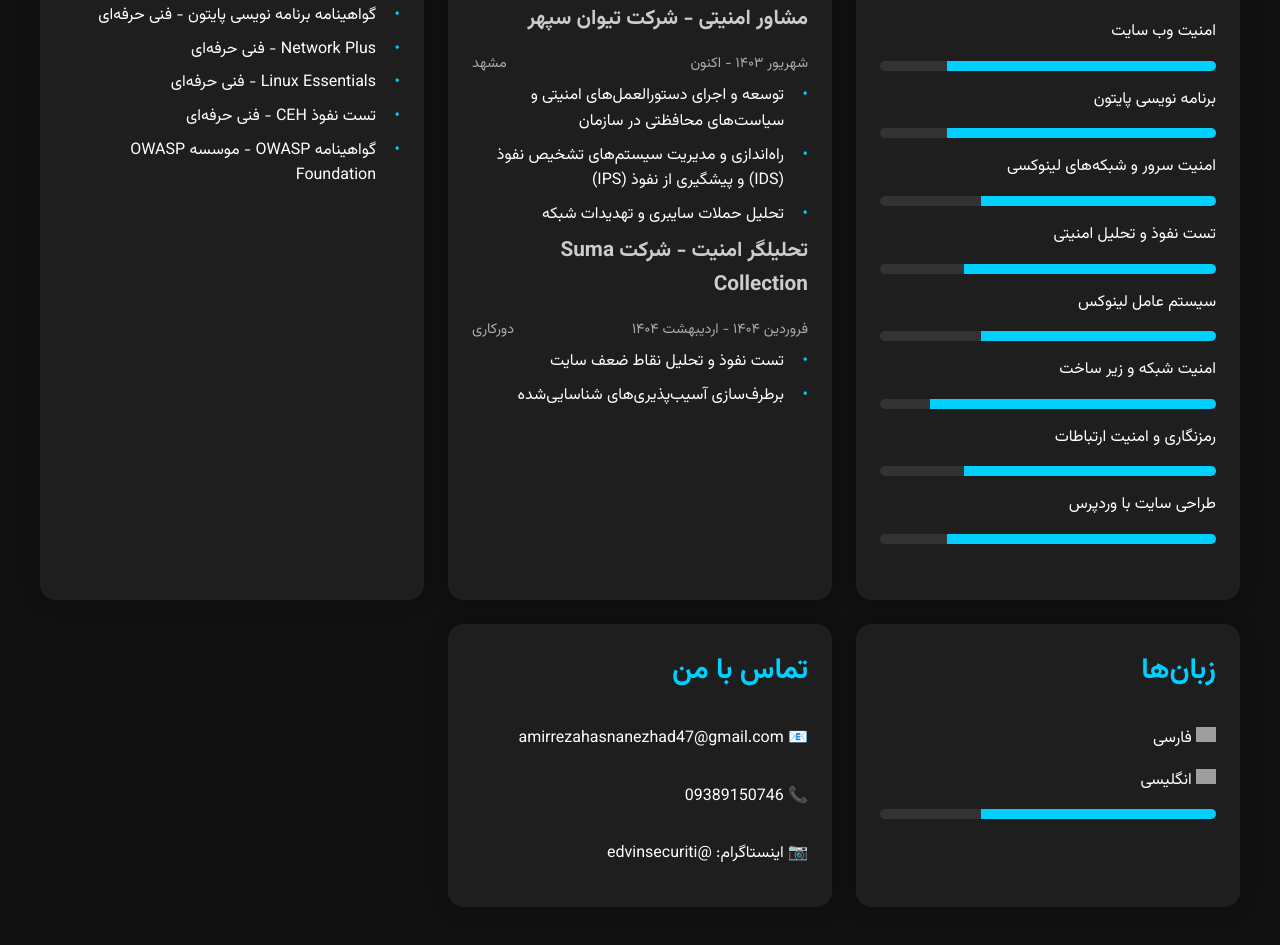
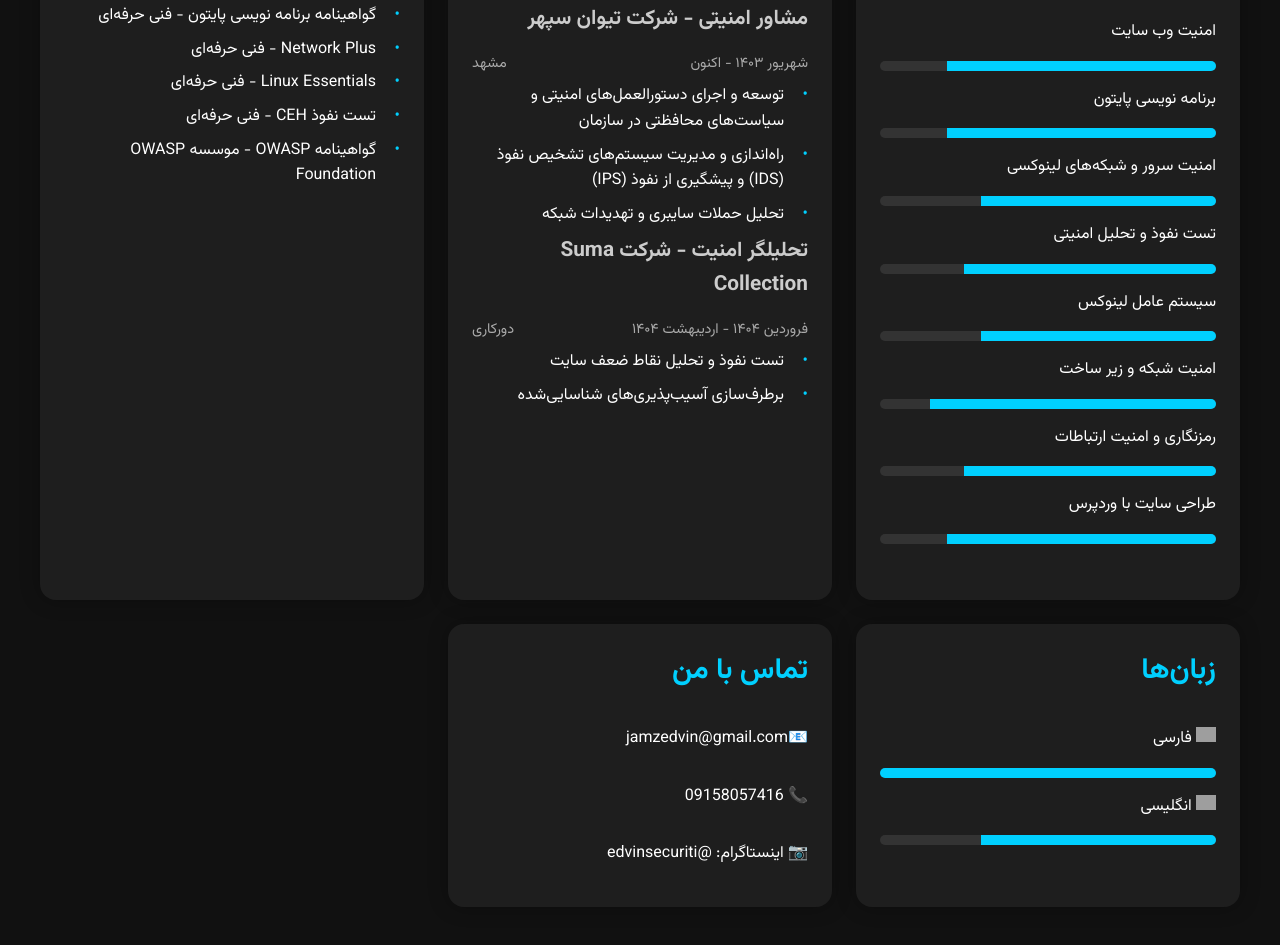
Before and after one commit to edvinjson/edvinjson.github.io, a plain HTML site: page index.html in a window 1280 px wide. Shown: the part 623-1568 px from the top of the page. Drawn offline with Linux system fonts and the light colour scheme; grey boxes are pictures that could not be loaded.

Commit message:
Update index.html

```diff
--- a/index.html
+++ b/index.html
@@ -310,6 +310,7 @@
       <h2>زبان‌ها</h2>
       <div class="section">
         <p><img src="https://flagcdn.com/w40/ir.png" width="20" alt="پرچم ایران"> فارسی</p>
+        <div class="skills-bar"><div class="bar" style="width: 100%"></div></div>
         <p><img src="https://flagcdn.com/w40/gb.png" width="20" alt="پرچم بریتانیا"> انگلیسی</p>
         <div class="skills-bar"><div class="bar" style="width: 70%"></div></div>
       </div>
@@ -317,10 +318,11 @@
 
     <div class="card small-card">
       <h2>تماس با من</h2>
-      <p>📧 amirrezahasnanezhad47@gmail.com</p>
-      <p>📞 09389150746</p>
+      <p>📧jamzedvin@gmail.com</p>
+      <p>📞 09158057416</p>
       <p>📷 اینستاگرام: @edvinsecuriti</p>
     </div>
   </div>
 </body>
+
 </html>
```
